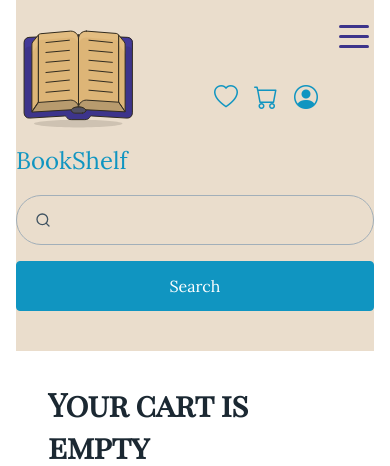
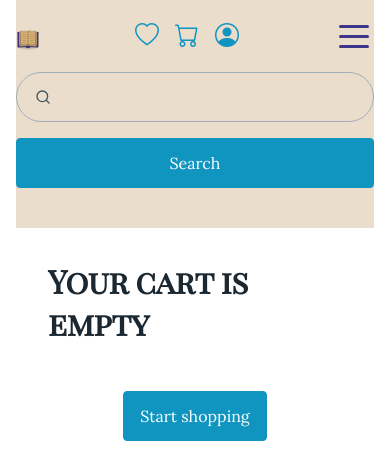
Before and after one commit to SherlockH0/bookshelf, a Django app: page /cart/ in a window 390 px wide. Shown: the top 466 px of the page. Run offline with Django 5.2, Linux system fonts and the light colour scheme; data that the repository does not hold is empty.

Commit message:
Update main.css

```diff
--- a/static/css/main.css
+++ b/static/css/main.css
@@ -381,7 +381,7 @@ html {
   font-family: "Playfair Display SC";
 }
 
-.navbar__logo {
+.brand__logo {
   height: 1.5rem;
 }
 
@@ -828,7 +828,7 @@ dialog article > footer a {
     -ms-grid-column: 1;
         grid-column-start: 1;
   }
-  .navbar__text {
+  .brand__text {
     display: none;
   }
 }
```
